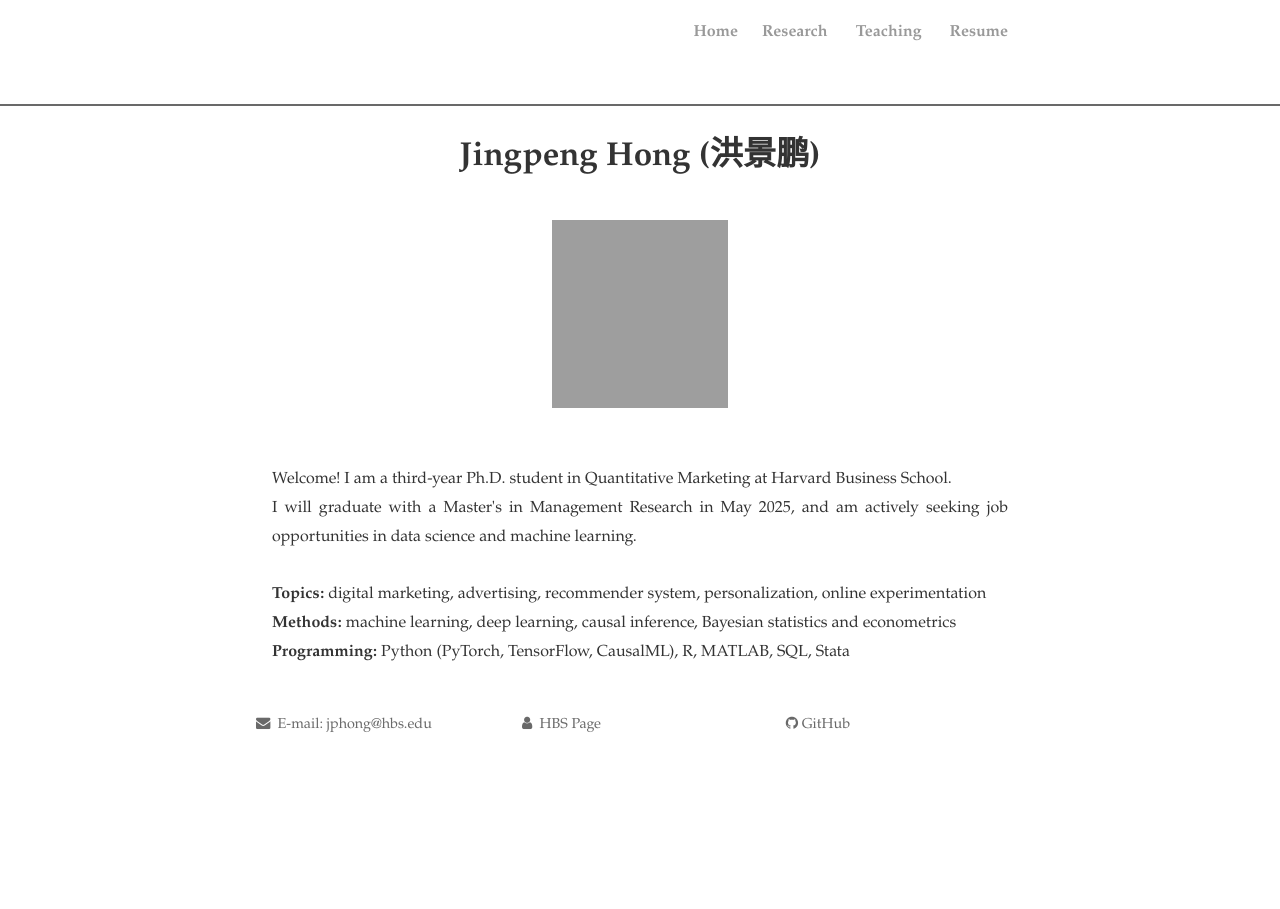
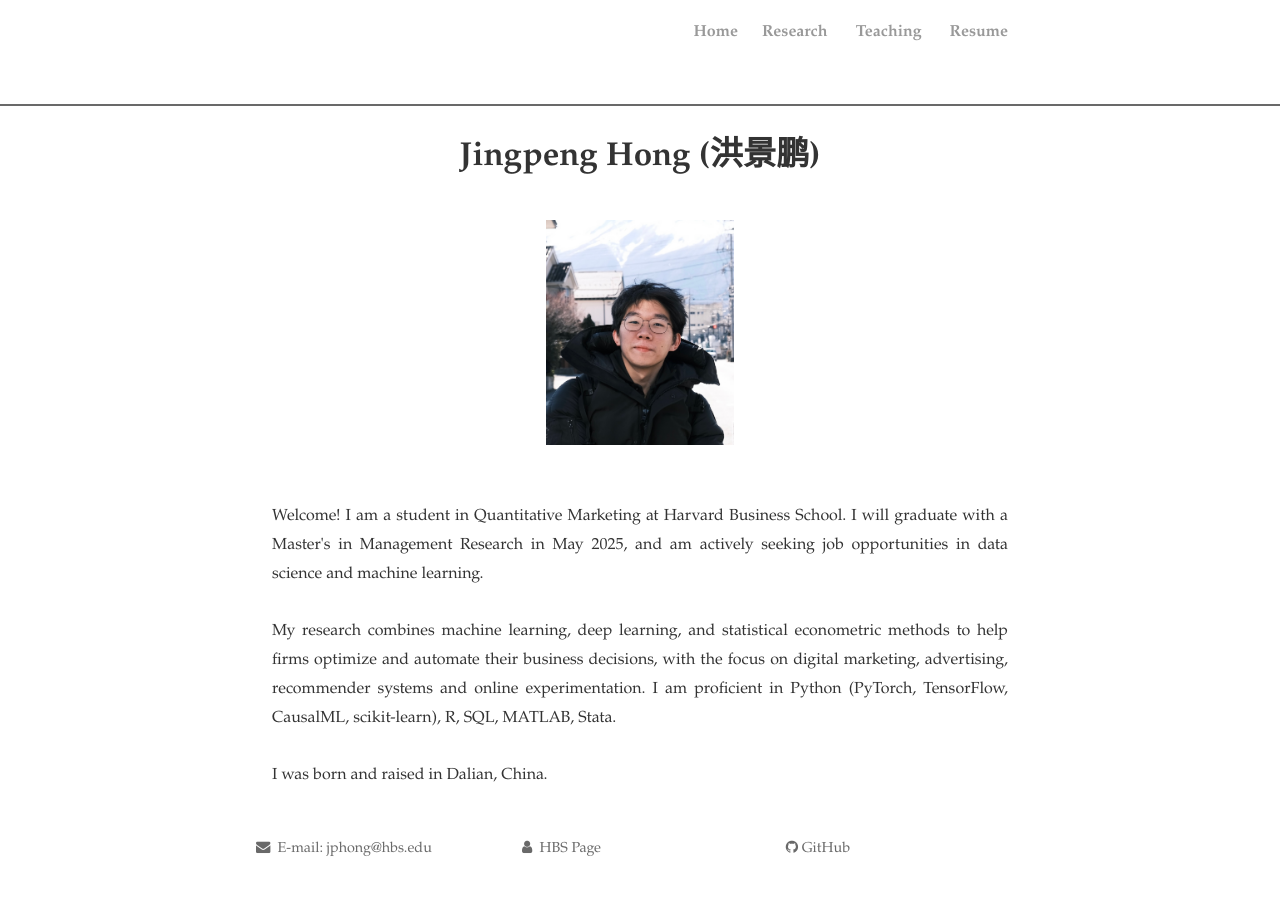
Before and after one commit to JingpengHong/JingpengHong.github.io, a Jekyll site: the page built from index.html, in a window 1280 px wide. Built offline with Jekyll 4.4.1, drawn with Linux system fonts in a browser that asks for light colours; nearby versions of some CDN libraries; the list of posts is cut into pages by our own code; comment, search, counter and statistics services are not loaded; a style sheet for code colours, icons or effects is not loaded; grey boxes are pictures that could not be loaded.

Commit message:
Update index.html

```diff
--- a/index.html
+++ b/index.html
@@ -12,13 +12,12 @@ title: Jingpeng Hong (洪景鹏)
   gtag('config', 'UA-108085250-1');
 </script>
 
-<img src="profile.jpg" alt="Jingpeng Hong" style="width:176px;height:188px;" title="Jingpeng Hong (洪景鹏)"; algin="middle">
+<img src="jingpeng_pic_web.jpg" alt="Jingpeng Hong" style="width:188px;height:225px;" title="Jingpeng Hong (洪景鹏)"; algin="middle">
 
 <br><br>
-<p style="text-align:justify;"> Welcome! I am a third-year Ph.D. student in Quantitative Marketing at Harvard Business School. <br>
-I will graduate with a Master's in Management Research in May 2025, and am actively seeking job opportunities in data science and machine learning. <br>
-<br>
-  <b>Topics:</b> digital marketing, advertising, recommender system, personalization, online experimentation<br>
-  <b>Methods:</b> machine learning, deep learning, causal inference, Bayesian statistics and econometrics<br>
-  <b>Programming:</b> Python (PyTorch, TensorFlow, CausalML), R, MATLAB, SQL, Stata
+<p style="text-align:justify;"> Welcome! I am a student in Quantitative Marketing at Harvard Business School. I will graduate with a Master's in Management Research in May 2025, and am actively seeking job opportunities in data science and machine learning.
+<br><br>
+My research combines machine learning, deep learning, and statistical econometric methods to help firms optimize and automate their business decisions, with the focus on digital marketing, advertising, recommender systems and online experimentation. I am proficient in Python (PyTorch, TensorFlow, CausalML, scikit-learn), R, SQL, MATLAB, Stata.
+<br><br>
+I was born and raised in Dalian, China.
 </div>
```
